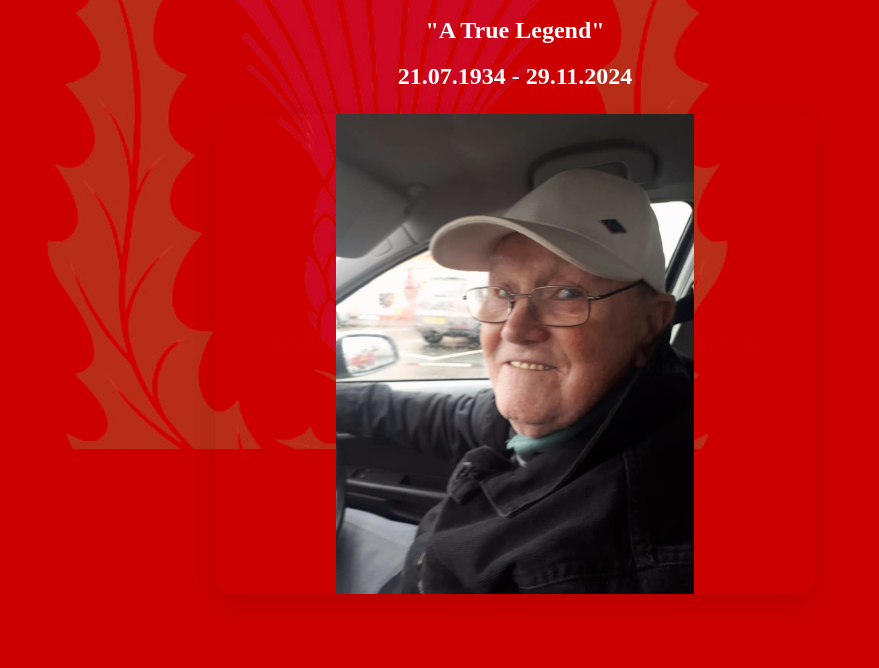
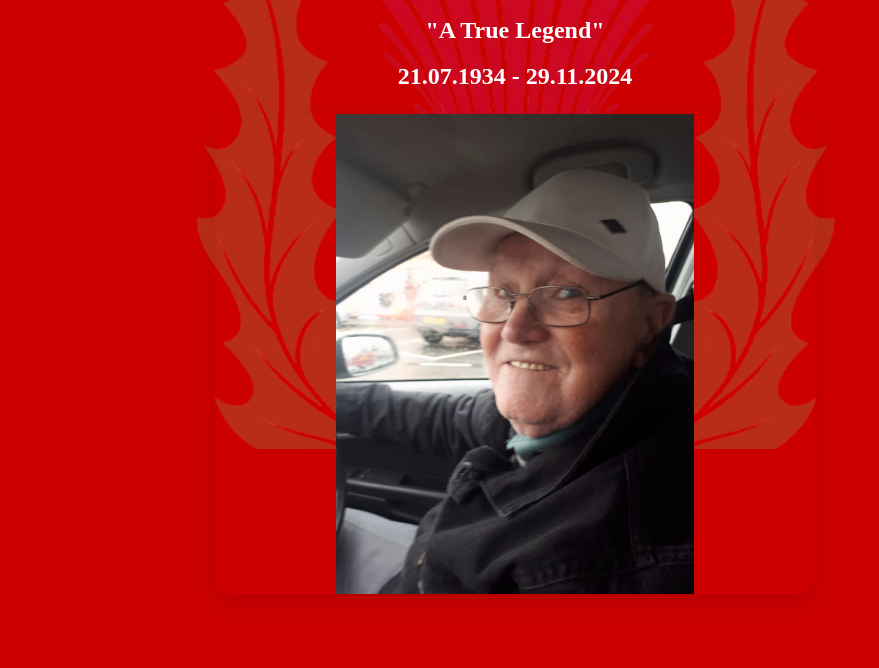
Before and after one commit to PaulEastham/DuncanMcgregor, a plain HTML site: page index.html in a window 1280 px wide. Shown: the part 132-800 px from the top of the page, without its empty margins (125-1004 px from the left). Drawn offline with Linux system fonts and the light colour scheme.

Commit message:
Update duncan.css

```diff
--- a/duncan.css
+++ b/duncan.css
@@ -14,10 +14,10 @@ body::before {
     position: absolute;
     top: 0;
     left: 0;
-    width: 80%;
+    width: 100%;
     height: 80%;
     background-image: url("memories/Images/thistle.png");
-    background-size: 80%;
+    background-size: 60%;
     background-repeat: no-repeat;
     background-position: center top;
     opacity: 0.25;
```
